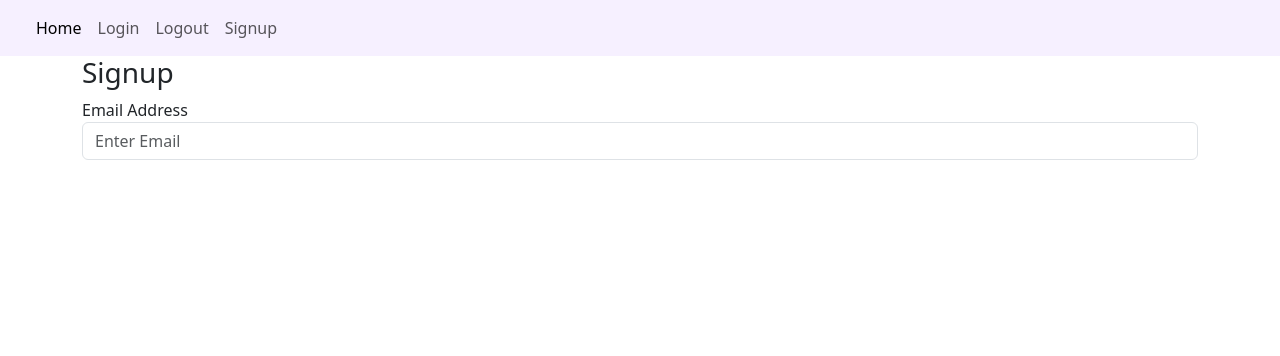
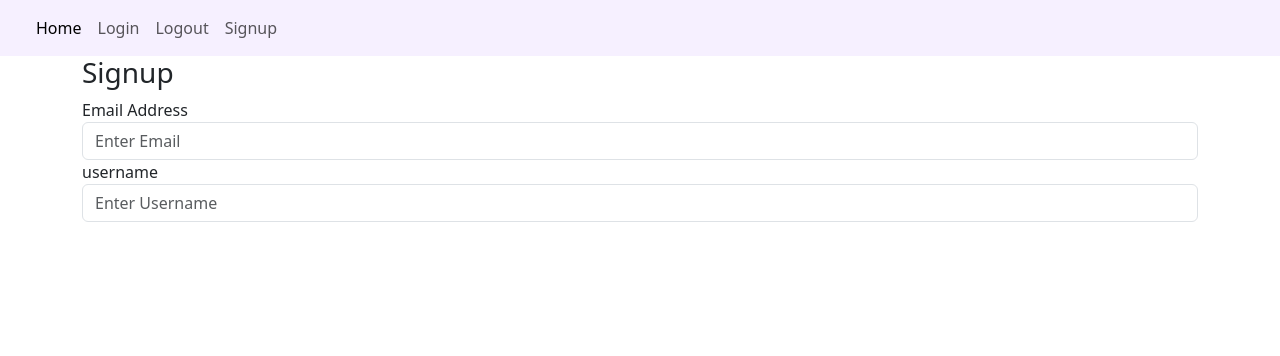
Before and after one commit to KiwiBoi2/SABB-WebApp, a Flask app: page /sign-up in a window 1280 px wide. Shown: the top 356 px of the page. Run offline with Flask 3, Linux system fonts and the light colour scheme.

Commit message:
username form complete

```diff
--- a/website/templates/sign_up.html
+++ b/website/templates/sign_up.html
@@ -12,6 +12,10 @@
          <label for="email">Email Address</label>
          <input type="email" id="email" name="email" class="form-control" placeholder="Enter Email"/>
 
+        <!-- username form -->
+         <label for="username">username</label>
+         <input type="text" id="username" name="username" class="form-control" placeholder="Enter Username"/>
+
     </div>
 
 
```
